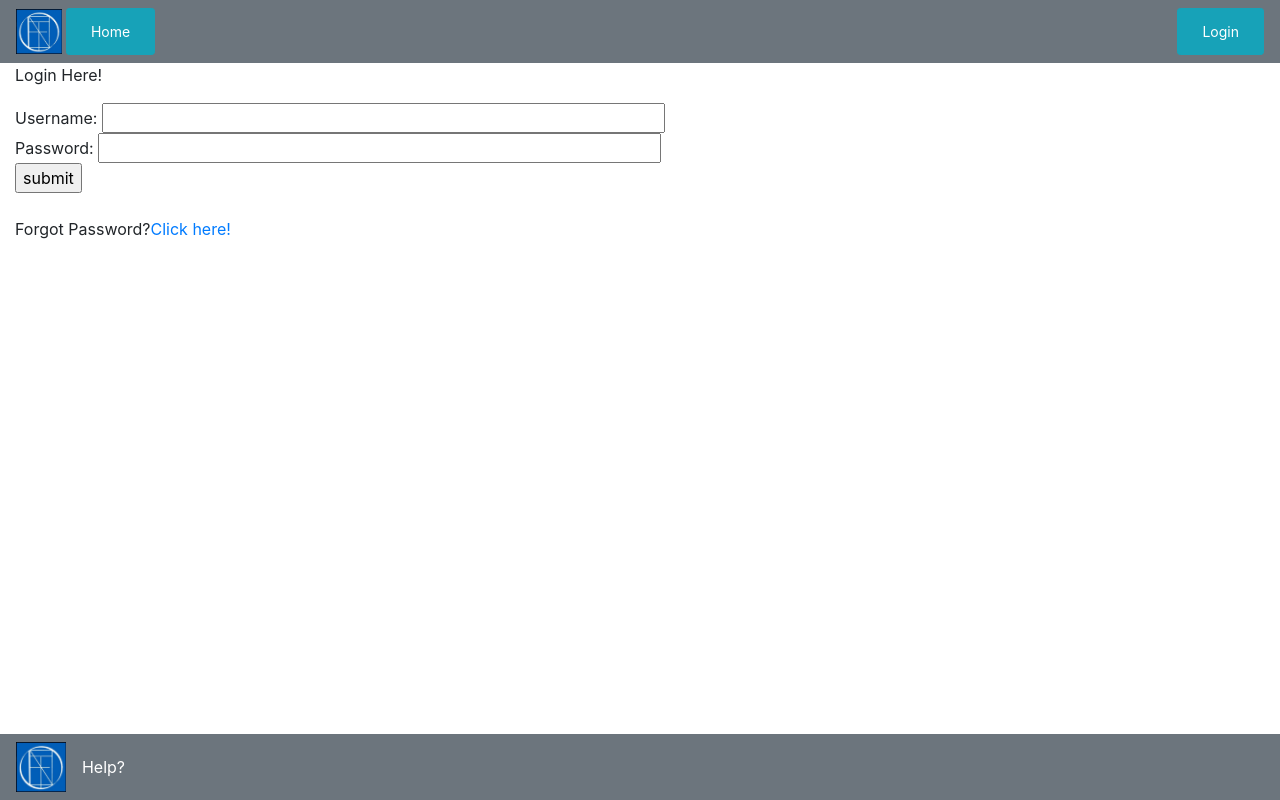
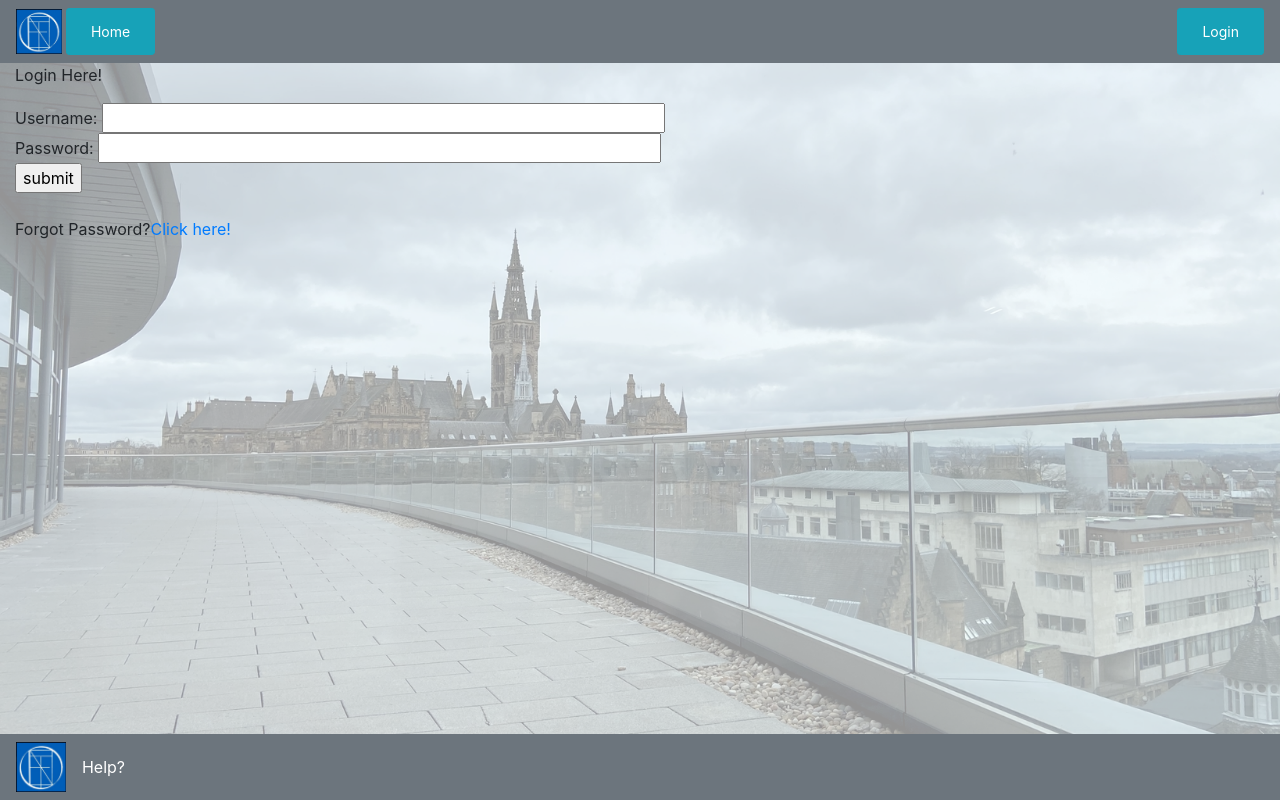
Before and after one commit to Ieuz/StudentConnect, a Django app: page /StudentConnect/login/?next=/StudentConnect/myAccount/ in a window 1280 px wide. Run offline with Django 3.2, Linux system fonts and the light colour scheme.

Commit message:
Added cool background image plus user stays logged in after registry

```diff
--- a/templates/studentConnect/Base.html
+++ b/templates/studentConnect/Base.html
@@ -47,7 +47,7 @@
         </nav>
 
     </head>
-    <body class="d-flex flex-column min-vh-100 ">
+    <body class="d-flex flex-column min-vh-100">
 
 
 
@@ -70,4 +70,18 @@
         <script src="https://cdn.jsdelivr.net/npm/popper.js@1.14.7/dist/umd/popper.min.js" integrity="sha384-UO2eT0CpHqdSJQ6hJty5KVphtPhzWj9WO1clHTMGa3JDZwrnQq4sF86dIHNDz0W1" crossorigin="anonymous"></script>
         <script src="https://cdn.jsdelivr.net/npm/bootstrap@4.3.1/dist/js/bootstrap.min.js" integrity="sha384-JjSmVgyd0p3pXB1rRibZUAYoIIy6OrQ6VrjIEaFf/nJGzIxFDsf4x0xIM+B07jRM" crossorigin="anonymous"></script>
     </body>
+
+    <style>
+        body {
+            background-image: url('{{ MEDIA_URL}}skyline1.png');
+            /* Full height */
+            height: 100%;
+
+            /* Center and scale the image nicely */
+            background-position: center;
+            background-repeat: no-repeat;
+            background-size: cover;
+             }
+    </style>
+
 </html>
--- a/templates/studentConnect/profileBase.html
+++ b/templates/studentConnect/profileBase.html
@@ -30,9 +30,9 @@
     </div>
 
         {% if userInfo.picture %}
-            <img src="{{ MEDIA_URL }}{{ userInfo.picture }}" alt="Profile pic" width=33% height=auto style="vertical-align:middle;margin:15px 50px" >
+            <img src="{{ MEDIA_URL }}{{ userInfo.picture }}" alt="Profile pic" width=33% height=auto style="vertical-align:middle;margin:15px 50px;" >
         {% else %}
-            <img src="{% static 'images/blankProfile.png' %}" alt="Profile pic" width=30% height=auto style="vertical-align:middle;margin:15px 50px">
+            <img src="{% static 'images/blankProfile.png' %}" alt="Profile pic" width=30% height=auto style="vertical-align:middle;margin:15px 50px;">
         {% endif %}
         <p class="pad"> </p>
         <h3 class="">University of {{userInfo.city}} Union</h3>
```
Also changed, not shown: media/2p_AJ6PVAA_a25seDn.PNG (added), media/Dan_pfp_pTk7ctt.jpg (added), media/glasgow-skyline-1759.jpg (added), media/skyline1.png (added), 1 other file.
